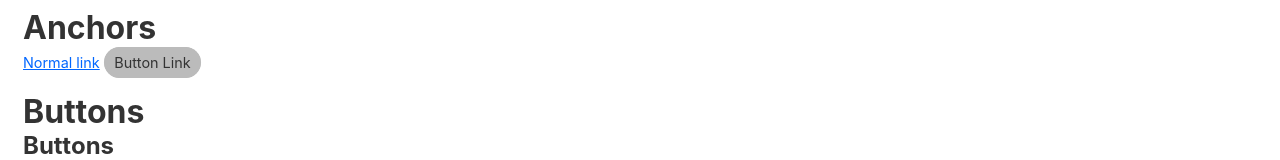
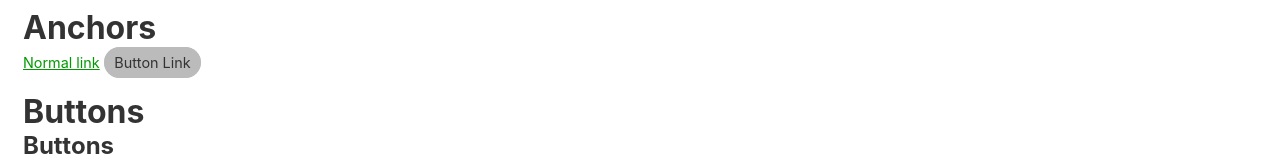
Before and after one commit to kompanie-dev/komponist, a website: page demo/index.html in a window 1280 px wide. Shown: the top 160 px of the page. Drawn offline with Linux system fonts and the light colour scheme.

Commit message:
Update variables

```diff
--- a/source/_variables.css
+++ b/source/_variables.css
@@ -1,8 +1,5 @@
 :root {
-    --font-family: "-apple-system", "Segoe UI", Verdana, sans-serif;
-    --font-size: .9rem;
-
-    --accent-color: #06f;
+  --accent-color: #090;
 
   --body-background: #000;
 
@@ -15,9 +12,12 @@
   --element-color: #ccc;
   --element-color-disabled: #888;
   --element-color-hovered: #000;
-    --element-color-invalid: #a00;
+  --element-color-invalid: #700;
   --element-outline: 2px solid #888;
   --element-padding: 6px 9px;
+
+  --font-family: "-apple-system", "Segoe UI", Verdana, sans-serif;
+  --font-size: 0.9rem;
 
   --details-border-color: #ccc;
   --details-margin: 12px 0 0 0;
@@ -35,7 +35,7 @@
 
 @media (prefers-color-scheme: light) {
   :root {
-        --accent-color: #06f;
+    --accent-color: #090;
 
     --body-background: #fff;
 
```
Lines whose indentation alone changed are shown as unchanged.
